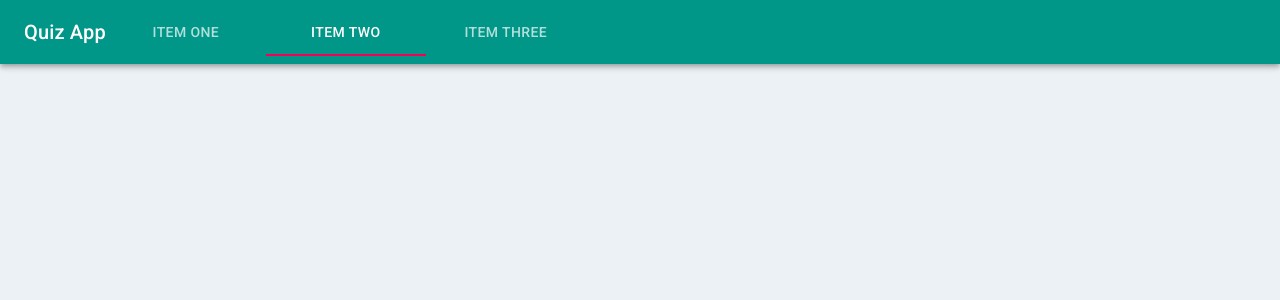
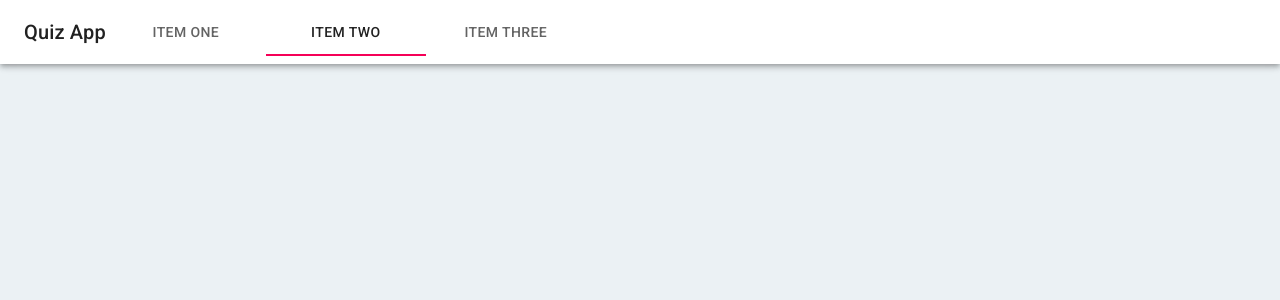
Before and after one commit to matemic/quiz-app, a React (Create React App) app: page / in a window 1280 px wide. Shown: the top 300 px of the page. Built offline with nearby package versions, Linux system fonts and the light colour scheme.

Commit message:
Change primary mui theme and global styles path

```diff
--- a/src/components/App.js
+++ b/src/components/App.js
@@ -1,26 +1,23 @@
 import React from 'react';
 import { BrowserRouter as Router } from 'react-router-dom';
 import { createMuiTheme, ThemeProvider } from '@material-ui/core/styles';
-import styles from './App.module.css';
 import Header from './Header/Header';
-
+import './App.module.css';
 const theme = createMuiTheme({
 	palette: {
 		primary: {
-			main: '#009688'
+			main: '#ffffff'
 		}
 	}
 });
 
 const App = () => {
 	return (
-		<div className={styles.App}>
-			<ThemeProvider theme={theme}>
-				<Router>
-					<Header />
-				</Router>
-			</ThemeProvider>
-		</div>
+		<ThemeProvider theme={theme}>
+			<Router>
+				<Header />
+			</Router>
+		</ThemeProvider>
 	);
 };
 
```
